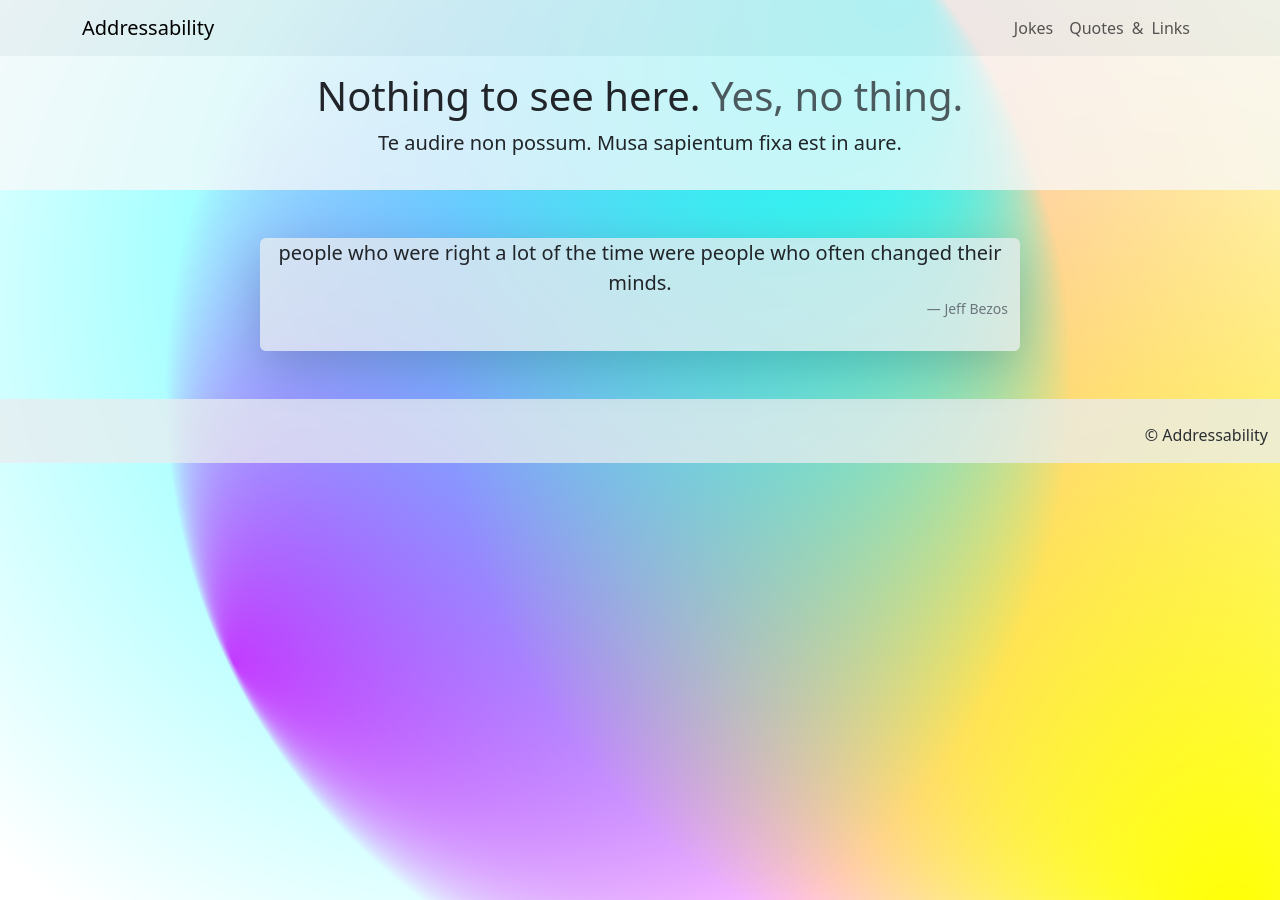
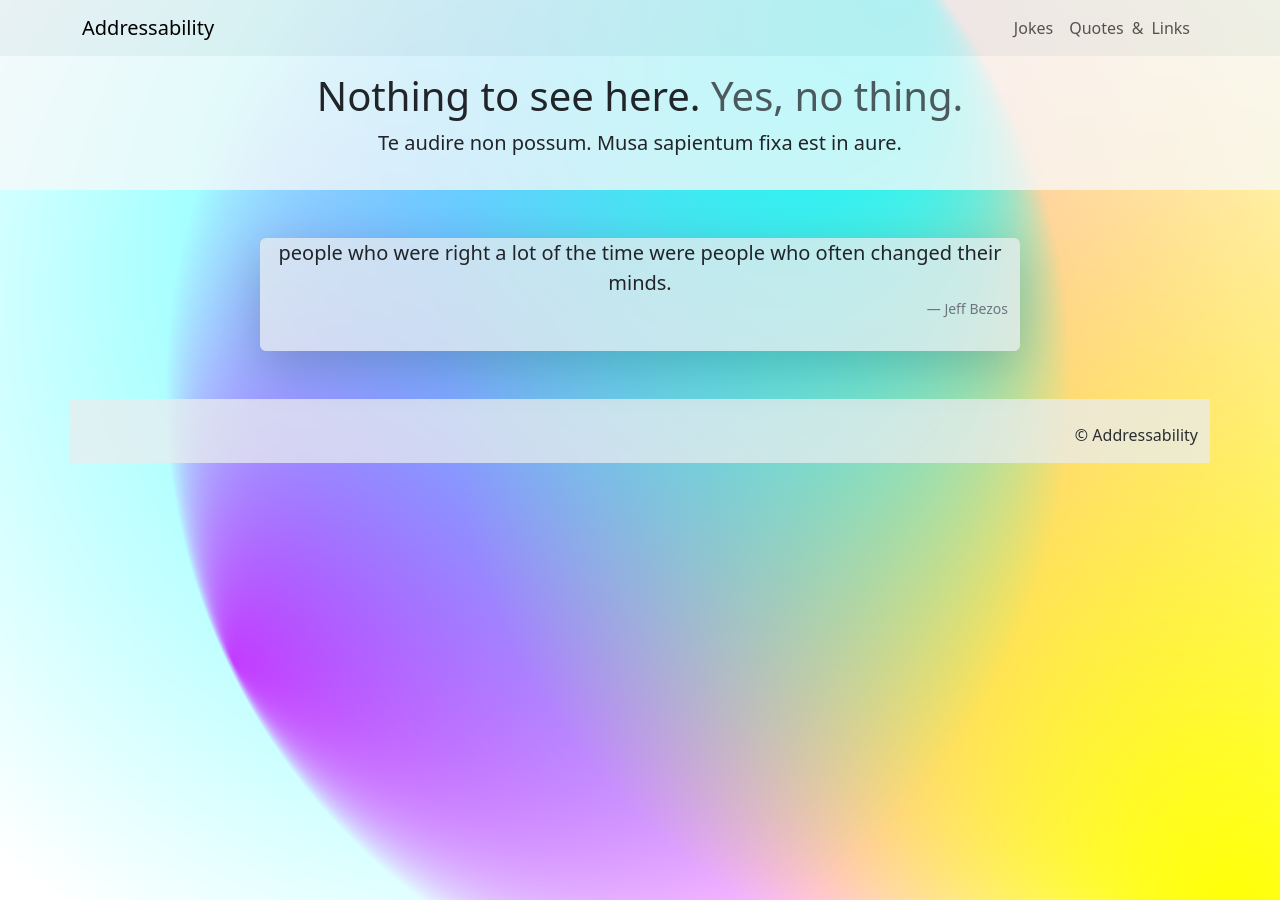
Before and after one commit to raz0x/addressability, a Jekyll site: the page built from index.html, in a window 1280 px wide. Built offline with Jekyll 4.4.1, drawn with Linux system fonts in a browser that asks for light colours.

Commit message:
Update footer.html

```diff
--- a/_includes/footer.html
+++ b/_includes/footer.html
@@ -1,4 +1,4 @@
-<footer class="container-fluid text-secondary-emphasis bg-body-secondary bg-opacity-75 mt-4 pt-4">
+<footer class="container text-secondary-emphasis bg-body-secondary bg-opacity-75 mt-4 pt-4">
     <div class="row justify-content-center align-items-end">
         <div class="text-end">
             <p>&copy; Addressability</p>
```
